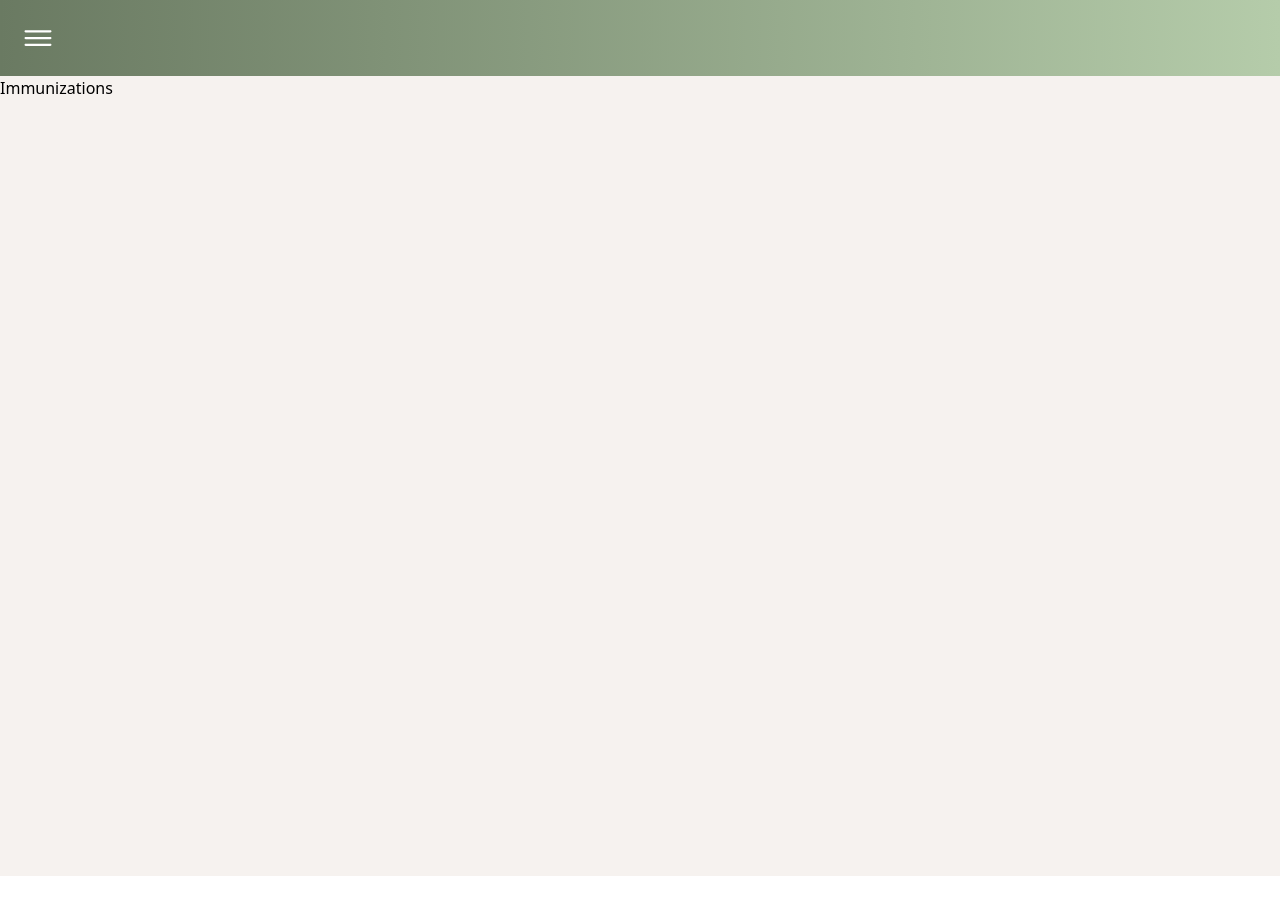
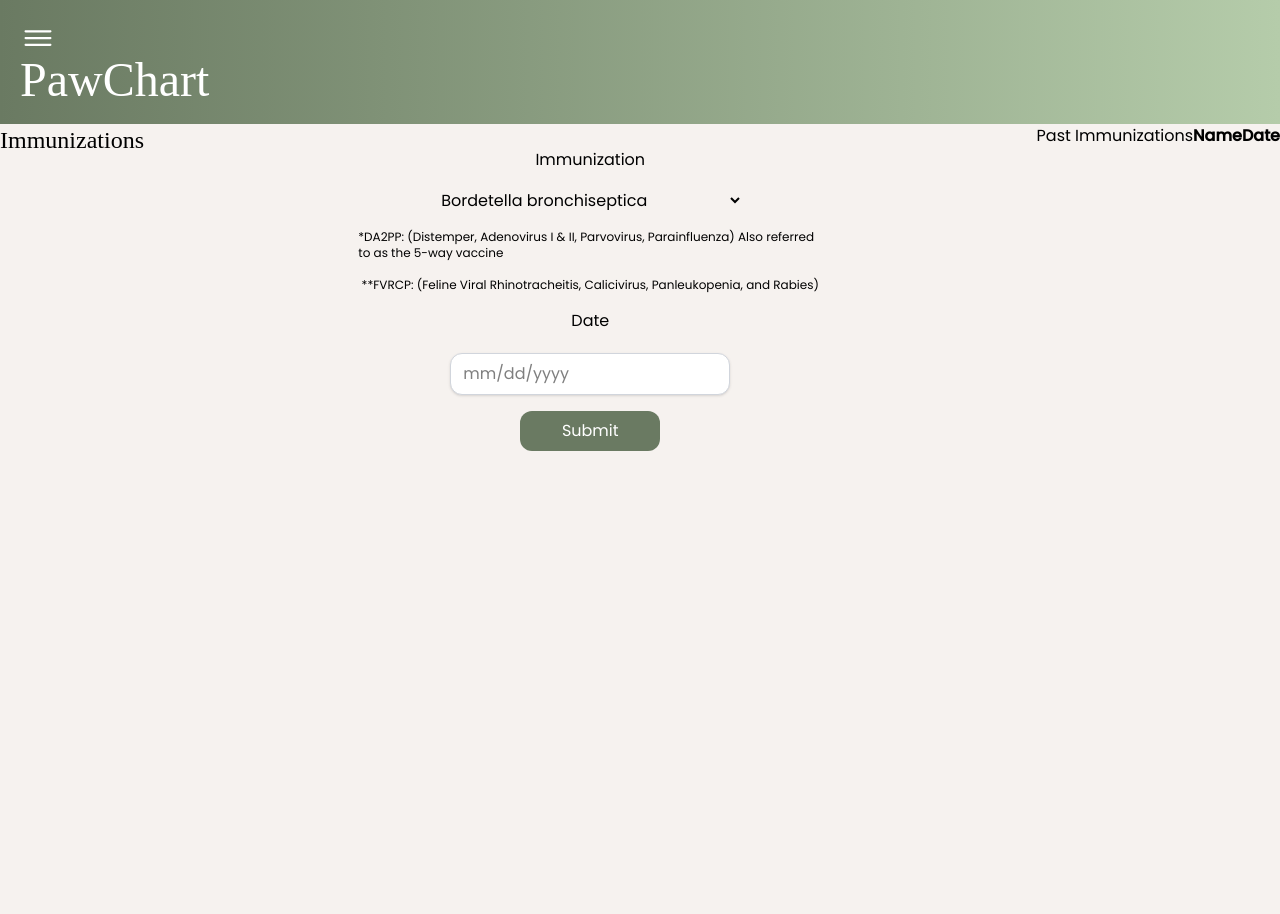
Before and after one commit to allygreven/paw-chart, a React (Vite) app in the folder client/: page /immunizations in a window 1280 px wide. Shown: the top 914 px of the page. Before the commit the page ends 876 px from the top, so only its background shows below. Built offline with nearby package versions, Linux system fonts and the light colour scheme; a web font is replaced by a local one.

Commit message:
i need to commit more-about me, layout of other pages

```diff
--- a/client/src/App.tsx
+++ b/client/src/App.tsx
@@ -8,11 +8,29 @@
 import { SignIn } from './pages/SignIn';
 import { NotFound } from './pages/NotFound';
 import { About } from './pages/About';
+import { IoHome } from 'react-icons/io5';
+import { CgPill } from 'react-icons/cg';
+import { FaNotesMedical, FaThermometerFull } from 'react-icons/fa';
+import { GoInfo } from 'react-icons/go';
+import { PiSignOut } from 'react-icons/pi';
+
+const menuItems = [
+  { name: 'Home', icon: IoHome, path: '/' },
+  { name: 'Medications', icon: CgPill, path: '/medications' },
+  {
+    name: 'Symptom Checker',
+    icon: FaThermometerFull,
+    path: '/symptom-checker',
+  },
+  { name: 'Immunizations', icon: FaNotesMedical, path: '/immunizations' },
+  { name: 'About', icon: GoInfo, path: '/about' },
+  { name: 'Sign-out', icon: PiSignOut, path: '/sign-out' },
+];
 
 export default function App() {
   return (
     <Routes>
-      <Route path="/" element={<NavDrawer />}>
+      <Route path="/" element={<NavDrawer menuItems={menuItems} />}>
         <Route path="sign-in" element={<SignIn />} />
         <Route path="register" element={<Register />} />
         <Route index element={<Homepage />} />
--- a/client/src/components/NavDrawer.tsx
+++ b/client/src/components/NavDrawer.tsx
@@ -1,25 +1,49 @@
-import { Outlet } from 'react-router-dom';
+import { Link, Outlet } from 'react-router-dom';
 import { IoIosMenu } from 'react-icons/io';
+// import { IoHome } from 'react-icons/io5';
+// import { PiSignOut } from 'react-icons/pi';
+// import { GoInfo } from 'react-icons/go';
+import { useState } from 'react';
+import { IconType } from 'react-icons';
 
-const menuItems = [
-  { name: 'Home', iconUrl: '/hylian-emblem.svg', path: '/' },
-  { name: 'Medications', iconUrl: '/catalog.png', path: '/medications' },
-  {
-    name: 'Symptom Checker',
-    iconUrl: '/catalog.png',
-    path: '/symptom-checker',
-  },
-  { name: 'Immunizations', iconUrl: '/catalog.png', path: '/immunizations' },
-  { name: 'About', iconUrl: '/catalog.png', path: '/about' },
-  { name: 'Sign-out', iconUrl: '/catalog.png', path: '/sign-out' },
-];
+// ${<${icon.signOut} />}
 
-export function NavDrawer() {
+export type MenuItem = {
+  name: string;
+  icon: IconType;
+  path: string;
+};
+
+type Props = {
+  menuItems: MenuItem[];
+};
+
+export function NavDrawer({ menuItems }: Props) {
+  const [isOpen, setIsOpen] = useState(false);
+
   return (
     <div>
       <header className="w-full m-auto bg-gradient-to-r from-[#6A7A62] to-[#B5CCAA] p-5 text-white ">
-        <IoIosMenu className="text-4xl" />
+        <IoIosMenu onClick={() => setIsOpen(!isOpen)} className="text-4xl" />
+        {isOpen && (
+          <div>
+            <ul className="flex flex-col">
+              {menuItems.map((menu) => (
+                <li key={menu.name} className="inline-block py-2 px-4">
+                  <Link to={menu.path} className="text-white">
+                    <menu.icon />
+                    <span>{menu.name}</span>
+                  </Link>
+                </li>
+              ))}
+            </ul>
+          </div>
+        )}
+        <h1 className="flex text-5xl font-logo space-x-4">
+          <Link to="/">PawChart</Link>
+        </h1>
       </header>
+
       <Outlet />
     </div>
   );
--- a/client/src/pages/About.tsx
+++ b/client/src/pages/About.tsx
@@ -1,9 +1,30 @@
 export function About() {
   return (
-    <div className="flex bg-[#F6F2EF] h-screen">
-      <h1>About us</h1>
-      <div>
-        <p>write a little paragraph about this app</p>
+    <div className="flex bg-background font-grey-body justify-center  h-screen">
+      <div className="text-center max-w-lg">
+        <h1 className="mt-5 font-heading text-3xl">About us</h1>
+        <div>
+          <p className="mt-10 font-regular">
+            Welcome to PawChart, your trusted companion for managing your pet's
+            health! Designed with pet owners in mind, our app provides a
+            convenient way to keep track of your pet's health records and
+            monitor any symptoms. With our easy-to-use symptom checker, you can
+            quickly evaluate your pet’s condition and receive helpful
+            suggestions. We aim to make it simpler for you to stay on top of
+            your pet’s well-being by offering easy access to important health
+            information.
+          </p>
+          <h2 className="mt-9 font-heading text-2xl">Legal Disclaimer</h2>
+          <p className="mt-3 font-regular">
+            Please note that while PawChart offers valuable insights into your
+            pet's health based on symptoms and records, it is not a substitute
+            for professional veterinary care. I am not a veterinarian and do not
+            have veterinary training, this is a student project. The information
+            and suggestions provided by the app are AI-generated and should be
+            used only as a general guide. For a proper diagnosis or treatment,
+            always consult with a qualified veterinarian.
+          </p>
+        </div>
       </div>
     </div>
   );
--- a/client/src/pages/Homepage.tsx
+++ b/client/src/pages/Homepage.tsx
@@ -7,26 +7,26 @@
 
 export function Homepage() {
   return (
-    <div className="flex bg-background h-screen">
-      <h1>Welcome, (name)!</h1>
-      <ul className="list-none">
-        <li>
-          <CgPill /> Medications
+    <div className="flex flex-col items-center h-screen bg-background">
+      <h1 className="text-2xl mb-4">Welcome, (name)!</h1>
+      <ul className="flex list-none space-x-4">
+        <li className="bg-white">
+          <CgPill className="text-4xl" /> Medications
         </li>
-        <li>
-          <FaThermometerFull /> Symptom Checker
+        <li className="bg-white rounded-3xl border-gray-300">
+          <FaThermometerFull className="text-4xl" /> Symptom Checker
         </li>
-        <li>
-          <FaNotesMedical /> Immunizations
+        <li className="bg-white">
+          <FaNotesMedical className="text-4xl" /> Immunizations
         </li>
-        <li>
-          <HiOutlineEnvelope /> Message
+        <li className="bg-white">
+          <HiOutlineEnvelope className="text-4xl" /> Message
         </li>
-        <li>
-          <LuMapPin /> Nearby Vets
+        <li className="bg-white">
+          <LuMapPin className="text-4xl" /> Nearby Vets
         </li>
-        <li>
-          <LuCalendarDays /> Appointments
+        <li className="bg-white">
+          <LuCalendarDays className="text-4xl" /> Appointments
         </li>
       </ul>
     </div>
--- a/client/src/pages/Immunizations.tsx
+++ b/client/src/pages/Immunizations.tsx
@@ -1,3 +1,80 @@
 export function Immunizations() {
-  return <div className="flex bg-[#F6F2EF] h-screen">Immunizations</div>;
+  return (
+    <div className="flex bg-background h-screen font-regular ">
+      <h1 className="font-heading text-2xl">Immunizations</h1>
+      <form className="flex flex-col space-y-4 p-6 max-w-lg mx-auto items-center">
+        <label>Immunization</label>
+        <select
+          id="dropdown"
+          // value={selectedOption}
+          // onChange={handleChange}
+          required>
+          <option value="Immunizations" disabled>
+            -- Select an option --
+          </option>
+          <option value="Option 1">Bordetella bronchiseptica</option>
+          <option value="Option 2">Calicivirus (part of FVRCP)</option>
+          <option value="Option 3">Canine Adenovirus (CAV-2)</option>
+          <option value="Option 4">Canine Distemper Virus (CDV)</option>
+          <option value="Option 5">Canine Parainfluenza Virus (CPiV)</option>
+          <option value="Option 6">Canine Parvovirus (CPV-2)</option>
+          <option value="Option 7">Chlamydia felis</option>
+          <option value="Option 8">DA2PP</option>
+          <option value="Option 9">Feline Immunodeficiency Virus (FIV)</option>
+          <option value="Option 10">Feline Infectious Peritonitis (FIP)</option>
+          <option value="Option 11">Feline Leukemia Virus (FeLV)</option>
+          <option value="Option 12">Feline Panleukopenia Virus (FPV)</option>
+          <option value="Option 13">
+            Feline Rhinotracheitis Virus (FHV-1)
+          </option>
+          <option value="Option 14">Leptospirosis</option>
+          <option value="Option 15">Lyme Disease (Borrelia burgdorferi)</option>
+          <option value="Option 16">Rabies</option>
+          <option value="Option 17">Ringworm</option>
+          <option value="Option 18">Other</option>
+        </select>
+        <span className="text-xs">
+          *DA2PP: (Distemper, Adenovirus I & II, Parvovirus, Parainfluenza) Also
+          referred to as the 5-way vaccine
+        </span>
+        <span className="text-xs">
+          **FVRCP: (Feline Viral Rhinotracheitis, Calicivirus, Panleukopenia,
+          and Rabies)
+        </span>
+        <label>Date</label>
+        <input
+          type="text"
+          name="date"
+          placeholder="mm/dd/yyyy"
+          className="mt-1 block w-70 px-3 py-2 border border-gray-300 rounded-xl shadow-sm bg-white focus:outline-none focus:border-blue-500"></input>
+        <button
+          type="submit"
+          className="w-35 mb-6 bg-[#6A7A62] text-white py-2 px-4 rounded-xl hover:bg-[#8D9F84] focus:outline-none focus:ring-2 focus:ring-blue-500 focus:ring-offset-2 cursor-pointer">
+          Submit
+        </button>
+      </form>
+
+      <div>
+        <h2>Past Immunizations</h2>
+      </div>
+      <table>
+        <thead>
+          <tr>
+            <th>Name</th>
+            <th>Date</th>
+          </tr>
+        </thead>
+        <tbody>
+          {/* {data.map((row) => (
+            <tr key={row.id}>
+              <td>{row.id}</td>
+              <td>{row.name}</td>
+              <td>{row.age}</td>
+              <td>{row.city}</td>
+            </tr>
+          ))} */}
+        </tbody>
+      </table>
+    </div>
+  );
 }
--- a/client/src/pages/Medications.tsx
+++ b/client/src/pages/Medications.tsx
@@ -1,3 +1,15 @@
 export function Medications() {
-  return <div className="flex bg-[#F6F2EF] h-screen">Medications</div>;
+  return (
+    <div className="flex bg-[#F6F2EF] h-screen">
+      <h1 className="font-heading">Medications</h1>
+
+      <button
+        type="button"
+        className="w-35 mb-6 bg-[#6A7A62] text-white py-2 px-4 rounded-xl hover:bg-[#8D9F84] focus:outline-none focus:ring-2 focus:ring-blue-500 focus:ring-offset-2 cursor-pointer">
+        Add a Medication
+      </button>
+
+      <h2 className="font-heading">Current Medications</h2>
+    </div>
+  );
 }
--- a/client/src/pages/SymptomChecker.tsx
+++ b/client/src/pages/SymptomChecker.tsx
@@ -1,3 +1,18 @@
 export function SymptomChecker() {
-  return <div className="flex bg-[#F6F2EF] h-screen">Symptom Checker</div>;
+  return (
+    <div className="flex bg-background h-screen">
+      <h1 className="font-heading">Symptom Checker</h1>
+
+      {/* dog or cat */}
+
+      <div>
+        <label className="pr-2 text-grey-body">Dog</label>
+        <input type="radio" name="type"></input>
+        <label className="pr-2 pl-5 text-grey-body">Cat</label>
+        <input type="radio" name="type"></input>
+      </div>
+
+      <h2></h2>
+    </div>
+  );
 }
```
